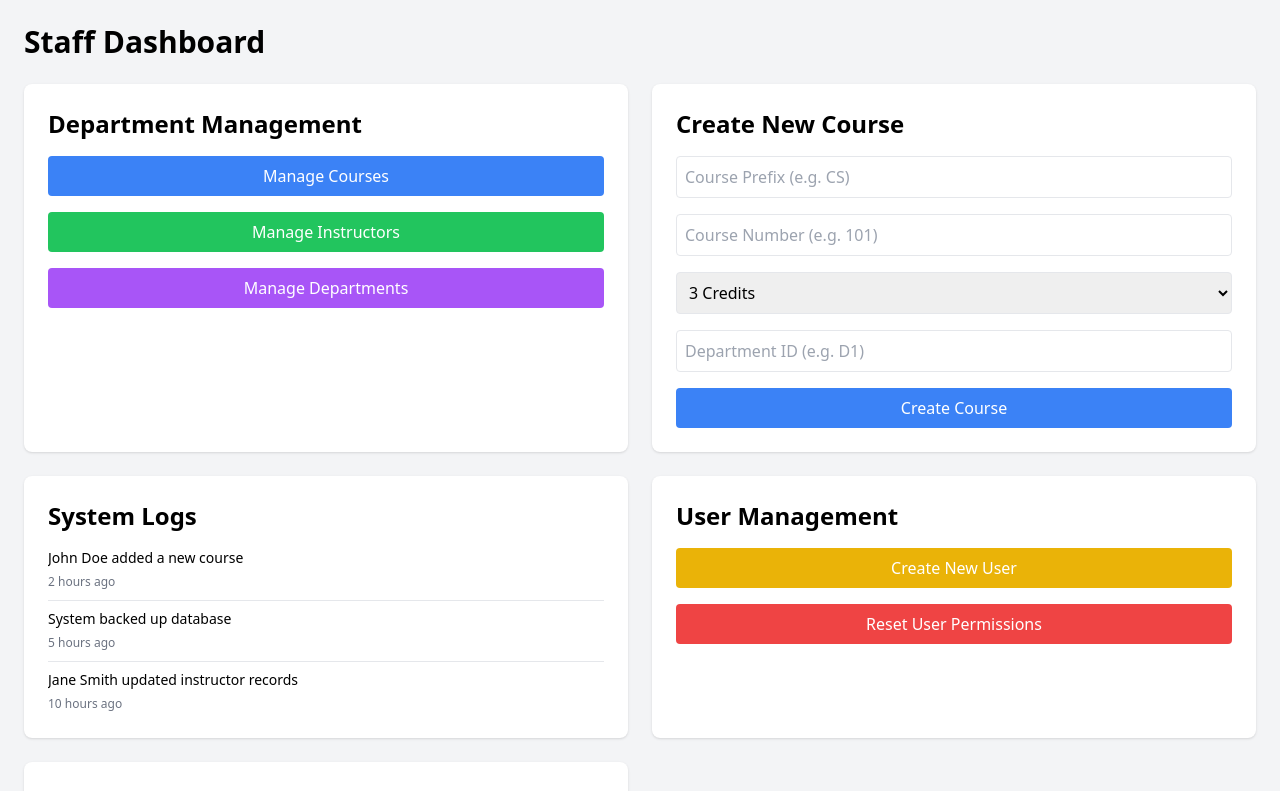
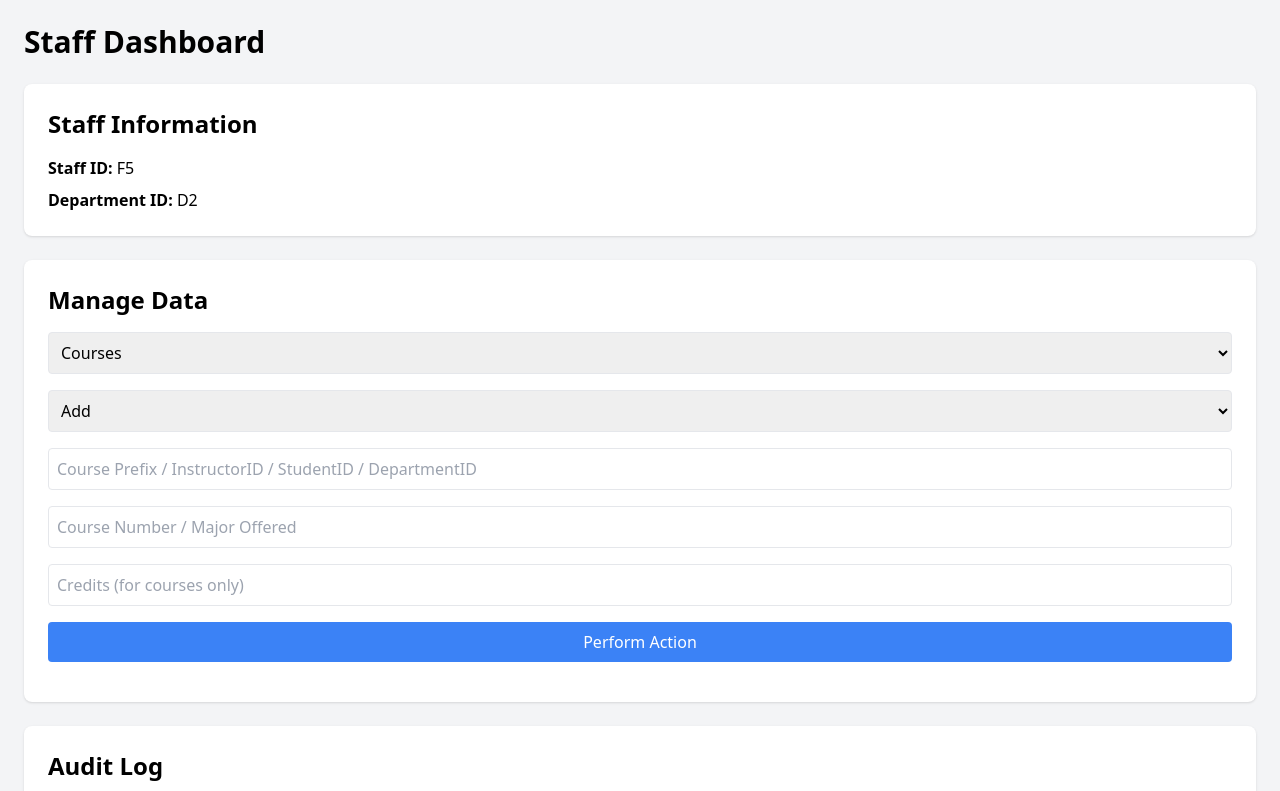
Before and after one commit to RobinSardja/CourseWorks, a Next.js app: page /staff in a window 1280 px wide. Shown: the top 791 px of the page. Built offline with nearby package versions, Linux system fonts and the light colour scheme; no server answers.

Commit message:
Add files via upload

```diff
--- /dev/null
+++ b/app/staff/Courses.json
@@ -0,0 +1,92 @@
+[
+ {
+   "CoursePrefix": "CNT",
+   "CourseNumber": 4104,
+   "Credits": 4,
+   "DepartmentID": "D2"
+ },
+ {
+   "CoursePrefix": "CNT",
+   "CourseNumber": 4100,
+   "Credits": 1,
+   "DepartmentID": "D2"
+ },
+ {
+   "CoursePrefix": "CIS",
+   "CourseNumber": 4935,
+   "Credits": 4,
+   "DepartmentID": "D2"
+ },
+ {
+   "CoursePrefix": "COP",
+   "CourseNumber": 4703,
+   "Credits": 3,
+   "DepartmentID": "D2"
+ },
+ {
+   "CoursePrefix": "CIS",
+   "CourseNumber": 2233,
+   "Credits": 3,
+   "DepartmentID": "D2"
+ },
+ {
+   "CoursePrefix": "CIS",
+   "CourseNumber": 2003,
+   "Credits": 3,
+   "DepartmentID": "D2"
+ },
+ {
+   "CoursePrefix": "CIS",
+   "CourseNumber": 3433,
+   "Credits": 3,
+   "DepartmentID": "D2"
+ },
+ {
+   "CoursePrefix": "CIS",
+   "CourseNumber": 4935,
+   "Credits": 4,
+   "DepartmentID": "D2"
+ },
+ {
+   "CoursePrefix": "COP",
+   "CourseNumber": 2512,
+   "Credits": 3,
+   "DepartmentID": "D2"
+ },
+ {
+   "CoursePrefix": "ARH",
+   "CourseNumber": 3001,
+   "Credits": 1,
+   "DepartmentID": "D1"
+ },
+ {
+   "CoursePrefix": "ART",
+   "CourseNumber": 3635,
+   "Credits": 3,
+   "DepartmentID": "D1"
+ },
+ {
+   "CoursePrefix": "EGN",
+   "CourseNumber": 3420,
+   "Credits": 1,
+   "DepartmentID": "D3"
+ },
+ {
+   "CoursePrefix": "EEL",
+   "CourseNumber": 4914,
+   "Credits": 4,
+   "DepartmentID": "D3"
+ },
+ {
+   "CoursePrefix": "PHY",
+   "CourseNumber": 2048,
+   "Credits": 3,
+   "DepartmentID": "D9"
+ },
+ {
+   "CoursePrefix": "ZOO",
+   "CourseNumber": 1404,
+   "Credits": 1,
+   "DepartmentID": "D8"
+ }
+]
--- a/app/staff/page.js
+++ b/app/staff/page.js
@@ -1,135 +1,304 @@
-"use client"
+"use client";
 
-import { useState } from 'react';
-import {createCourse} from '../courses/courses.js';
+import { useState, useEffect } from "react";
+import staff from "../data/Staffs.json";
+import instructors from "../data/InstructorJson.json";
+import students from "../data/Students.json";
+import courses from "../data/Courses.json";
+import departments from "../data/departmentscsv.json";
 
 export default function StaffDashboard() {
-  const [coursePrefix, setCoursePrefix] = useState('');
-  const [courseNumber, setCourseNumber] = useState('');
-  const [credits, setCredits] = useState(3);
-  const [departmentId, setDepartmentId] = useState('');  // State for Department ID
+  const [actionType, setActionType] = useState("add"); // "add", "remove", or "modify"
+  const [entityType, setEntityType] = useState("courses"); // "courses", "instructors", "students", "departments"
+  const [staffInfo, setStaffInfo] = useState({});
+  const [feedback, setFeedback] = useState("");
+  const [formData, setFormData] = useState({});
+  const [auditLog, setAuditLog] = useState([]); // Stores all actions performed
+
+  useEffect(() => {
+    // Set default staff (F5)
+    const defaultStaff = staff.find((s) => s.StaffID === "F5");
+    if (defaultStaff) {
+      setStaffInfo(defaultStaff);
+    } else {
+      setFeedback("Default staff (F5) not found.");
+    }
+  }, []);
+
+  const handleChange = (e) => {
+    setFormData({
+      ...formData,
+      [e.target.name]: e.target.value,
+    });
+  };
+
+  const handleAction = () => {
+    let feedbackMessage = "";
+    switch (entityType) {
+      case "courses":
+        feedbackMessage = handleCourseActions();
+        break;
+      case "instructors":
+        feedbackMessage = handleInstructorActions();
+        break;
+      case "students":
+        feedbackMessage = handleStudentActions();
+        break;
+      case "departments":
+        feedbackMessage = handleDepartmentActions();
+        break;
+      default:
+        feedbackMessage = "Invalid entity type selected.";
+    }
+
+    // Update feedback and log the action
+    setFeedback(feedbackMessage);
+    logAudit({
+      timestamp: new Date().toLocaleString(),
+      staffId: staffInfo.StaffID,
+      departmentId: staffInfo.DepartmentID,
+      entityType,
+      actionType,
+      details: formData,
+      result: feedbackMessage,
+    });
+  };
+
+  const logAudit = (entry) => {
+    setAuditLog((prevLog) => [entry, ...prevLog]);
+  };
+
+  const handleCourseActions = () => {
+    const { CoursePrefix, CourseNumber, Credits } = formData;
+    if (!CoursePrefix || !CourseNumber) return "CoursePrefix and CourseNumber are required.";
+
+    if (actionType === "add") {
+      if (courses.some((course) => course.CoursePrefix === CoursePrefix && course.CourseNumber === parseInt(CourseNumber))) {
+        return "Course already exists.";
+      }
+      courses.push({
+        CoursePrefix,
+        CourseNumber: parseInt(CourseNumber),
+        Credits: parseInt(Credits) || 3,
+        DepartmentID: staffInfo.DepartmentID,
+      });
+      return "Course added successfully.";
+    }
+
+    if (actionType === "remove") {
+      const initialLength = courses.length;
+      courses = courses.filter(
+        (course) =>
+          course.CoursePrefix !== CoursePrefix || course.CourseNumber !== parseInt(CourseNumber)
+      );
+      return initialLength > courses.length ? "Course removed successfully." : "Course not found.";
+    }
+
+    if (actionType === "modify") {
+      const course = courses.find(
+        (course) =>
+          course.CoursePrefix === CoursePrefix && course.CourseNumber === parseInt(CourseNumber)
+      );
+      if (!course) return "Course not found.";
+      course.Credits = parseInt(Credits) || course.Credits;
+      return "Course modified successfully.";
+    }
+
+    return "Invalid action type.";
+  };
+
+  const handleInstructorActions = () => {
+    const { InstructorID } = formData;
+    if (!InstructorID) return "InstructorID is required.";
+
+    if (actionType === "add") {
+      if (instructors.some((inst) => inst.InstructorID === InstructorID)) {
+        return "Instructor already exists.";
+      }
+      instructors.push({
+        InstructorID,
+        DepartmentID: staffInfo.DepartmentID,
+      });
+      return "Instructor added successfully.";
+    }
+
+    if (actionType === "remove") {
+      const initialLength = instructors.length;
+      instructors = instructors.filter((inst) => inst.InstructorID !== InstructorID);
+      return initialLength > instructors.length ? "Instructor removed successfully." : "Instructor not found.";
+    }
+
+    if (actionType === "modify") {
+      const instructor = instructors.find((inst) => inst.InstructorID === InstructorID);
+      if (!instructor) return "Instructor not found.";
+      return "No modifiable attributes for instructors in the current setup.";
+    }
+
+    return "Invalid action type.";
+  };
+
+  const handleStudentActions = () => {
+    const { StudentID, Major } = formData;
+    if (!StudentID) return "StudentID is required.";
+
+    if (actionType === "add") {
+      if (students.some((stu) => stu.StudentID === StudentID)) {
+        return "Student already exists.";
+      }
+      students.push({
+        StudentID,
+        Major,
+      });
+      return "Student added successfully.";
+    }
+
+    if (actionType === "remove") {
+      const initialLength = students.length;
+      students = students.filter((stu) => stu.StudentID !== StudentID);
+      return initialLength > students.length ? "Student removed successfully." : "Student not found.";
+    }
+
+    if (actionType === "modify") {
+      const student = students.find((stu) => stu.StudentID === StudentID);
+      if (!student) return "Student not found.";
+      student.Major = Major || student.Major;
+      return "Student modified successfully.";
+    }
+
+    return "Invalid action type.";
+  };
+
+  const handleDepartmentActions = () => {
+    const { DepartmentID, MajorOffered } = formData;
+    if (!DepartmentID) return "DepartmentID is required.";
+
+    if (actionType === "add") {
+      if (departments.some((dept) => dept.DepartmentID === DepartmentID)) {
+        return "Department already exists.";
+      }
+      departments.push({
+        DepartmentID,
+        MajorOffered,
+      });
+      return "Department added successfully.";
+    }
+
+    if (actionType === "remove") {
+      const initialLength = departments.length;
+      departments = departments.filter((dept) => dept.DepartmentID !== DepartmentID);
+      return initialLength > departments.length ? "Department removed successfully." : "Department not found.";
+    }
+
+    if (actionType === "modify") {
+      const department = departments.find((dept) => dept.DepartmentID === DepartmentID);
+      if (!department) return "Department not found.";
+      department.MajorOffered = MajorOffered || department.MajorOffered;
+      return "Department modified successfully.";
+    }
+
+    return "Invalid action type.";
+  };
 
   return (
     <div className="min-h-screen bg-gray-100 p-6">
       <div className="container mx-auto">
         <h1 className="text-3xl font-bold mb-6">Staff Dashboard</h1>
 
-        <div className="grid grid-cols-1 md:grid-cols-2 gap-6">
-          {/* Department Management Section */}
-          <div className="bg-white p-6 rounded-lg shadow">
-            <h2 className="text-2xl font-semibold mb-4">Department Management</h2>
-            <div className="space-y-4">
-              <button className="w-full bg-blue-500 text-white p-2 rounded hover:bg-blue-600 transition">
-                Manage Courses
-              </button>
-              <button className="w-full bg-green-500 text-white p-2 rounded hover:bg-green-600 transition">
-                Manage Instructors
-              </button>
-              <button className="w-full bg-purple-500 text-white p-2 rounded hover:bg-purple-600 transition">
-                Manage Departments
-              </button>
+        {/* Staff Information Section */}
+        <div className="bg-white p-6 rounded-lg shadow mb-6">
+          <h2 className="text-2xl font-semibold mb-4">Staff Information</h2>
+          <div className="space-y-2">
+            <p>
+              <strong>Staff ID:</strong> {staffInfo.StaffID || "N/A"}
+            </p>
+            <p>
+              <strong>Department ID:</strong> {staffInfo.DepartmentID || "N/A"}
+            </p>
           </div>
         </div>
 
-          {/* New Course Creation Section */}
-          <div className="bg-white p-6 rounded-lg shadow">
-            <h2 className="text-2xl font-semibold mb-4">Create New Course</h2>
+        {/* Manage Data Section */}
+        <div className="bg-white p-6 rounded-lg shadow mb-6">
+          <h2 className="text-2xl font-semibold mb-4">Manage Data</h2>
           <div className="space-y-4">
+            <select
+              value={entityType}
+              onChange={(e) => setEntityType(e.target.value)}
+              className="w-full p-2 border rounded"
+            >
+              <option value="courses">Courses</option>
+              <option value="instructors">Instructors</option>
+              <option value="students">Students</option>
+              <option value="departments">Departments</option>
+            </select>
+
+            <select
+              value={actionType}
+              onChange={(e) => setActionType(e.target.value)}
+              className="w-full p-2 border rounded"
+            >
+              <option value="add">Add</option>
+              <option value="remove">Remove</option>
+              <option value="modify">Modify</option>
+            </select>
+
+            {/* Input fields */}
             <input
               type="text"
-                value={coursePrefix}
-                onChange={(e) => setCoursePrefix(e.target.value)}
-                placeholder="Course Prefix (e.g. CS)"
+              name="CoursePrefix"
+              placeholder="Course Prefix / InstructorID / StudentID / DepartmentID"
+              onChange={handleChange}
               className="w-full p-2 border rounded"
             />
             <input
               type="text"
-                value={courseNumber}
-                onChange={(e) => setCourseNumber(parseInt(e.target.value))}
-                placeholder="Course Number (e.g. 101)"
+              name="CourseNumber"
+              placeholder="Course Number / Major Offered"
+              onChange={handleChange}
               className="w-full p-2 border rounded"
             />
-              <select
-                value={credits}
-                onChange={(e) => setCredits(parseInt(e.target.value))}
-                className="w-full p-2 border rounded"
-              >
-                <option value={1}>1 Credit</option>
-                <option value={2}>2 Credits</option>
-                <option value={3}>3 Credits</option>
-                <option value={4}>4 Credits</option>
-              </select>
             <input
               type="text"
-                value={departmentId}
-                onChange={(e) => setDepartmentId(e.target.value)}
-                placeholder="Department ID (e.g. D1)"
+              name="Credits"
+              placeholder="Credits (for courses only)"
+              onChange={handleChange}
               className="w-full p-2 border rounded"
             />
+
             <button
-                onClick={() => createCourse({coursePrefix, courseNumber, credits, departmentId})}
+              onClick={handleAction}
               className="w-full bg-blue-500 text-white p-2 rounded hover:bg-blue-600 transition"
             >
-                Create Course
+              Perform Action
             </button>
           </div>
+
+          {/* Feedback */}
+          <div className="mt-4 text-sm text-gray-600">{feedback}</div>
         </div>
 
-          {/* System Logs Section */}
+        {/* Audit Log Section */}
         <div className="bg-white p-6 rounded-lg shadow">
-            <h2 className="text-2xl font-semibold mb-4">System Logs</h2>
-            <div className="overflow-y-auto max-h-48">
-              <div className="border-b pb-2 mb-2">
+          <h2 className="text-2xl font-semibold mb-4">Audit Log</h2>
+          <div className="max-h-64 overflow-y-auto space-y-2">
+            {auditLog.map((log, index) => (
+              <div key={index} className="border-b pb-2 mb-2">
                 <p className="text-sm">
-                  <span className="font-medium">John Doe</span> added a new course
+                  <strong>Time:</strong> {log.timestamp}
                 </p>
-                <span className="text-xs text-gray-500">2 hours ago</span>
+                <p className="text-sm">
+                  <strong>Staff ID:</strong> {log.staffId} |{" "}
+                  <strong>Action:</strong> {log.actionType} |{" "}
+                  <strong>Entity:</strong> {log.entityType}
+                </p>
+                <p className="text-sm">
+                  <strong>Details:</strong> {JSON.stringify(log.details)}
+                </p>
+                <p className="text-sm">
+                  <strong>Result:</strong> {log.result}
+                </p>
               </div>
-              <div className="border-b pb-2 mb-2">
-                <p className="text-sm">
-                  <span className="font-medium">System</span> backed up database
-                </p>
-                <span className="text-xs text-gray-500">5 hours ago</span>
-              </div>
-              <div>
-                <p className="text-sm">
-                  <span className="font-medium">Jane Smith</span> updated instructor records
-                </p>
-                <span className="text-xs text-gray-500">10 hours ago</span>
-              </div>
-            </div>
-          </div>
-
-          {/* User Management Section */}
-          <div className="bg-white p-6 rounded-lg shadow">
-            <h2 className="text-2xl font-semibold mb-4">User Management</h2>
-            <div className="space-y-4">
-              <button className="w-full bg-yellow-500 text-white p-2 rounded hover:bg-yellow-600 transition">
-                Create New User
-              </button>
-              <button className="w-full bg-red-500 text-white p-2 rounded hover:bg-red-600 transition">
-                Reset User Permissions
-              </button>
-            </div>
-          </div>
-
-          {/* System Overview Section */}
-          <div className="bg-white p-6 rounded-lg shadow">
-            <h2 className="text-2xl font-semibold mb-4">System Overview</h2>
-            <div className="space-y-2">
-              <div className="flex justify-between">
-                <span>Total Users:</span>
-                <span className="font-medium">1,254</span>
-              </div>
-              <div className="flex justify-between">
-                <span>Active Courses:</span>
-                <span className="font-medium">87</span>
-              </div>
-              <div className="flex justify-between">
-                <span>Departments:</span>
-                <span className="font-medium">12</span>
-              </div>
-            </div>
+            ))}
           </div>
         </div>
       </div>
```
Lines whose indentation alone changed are shown as unchanged.
